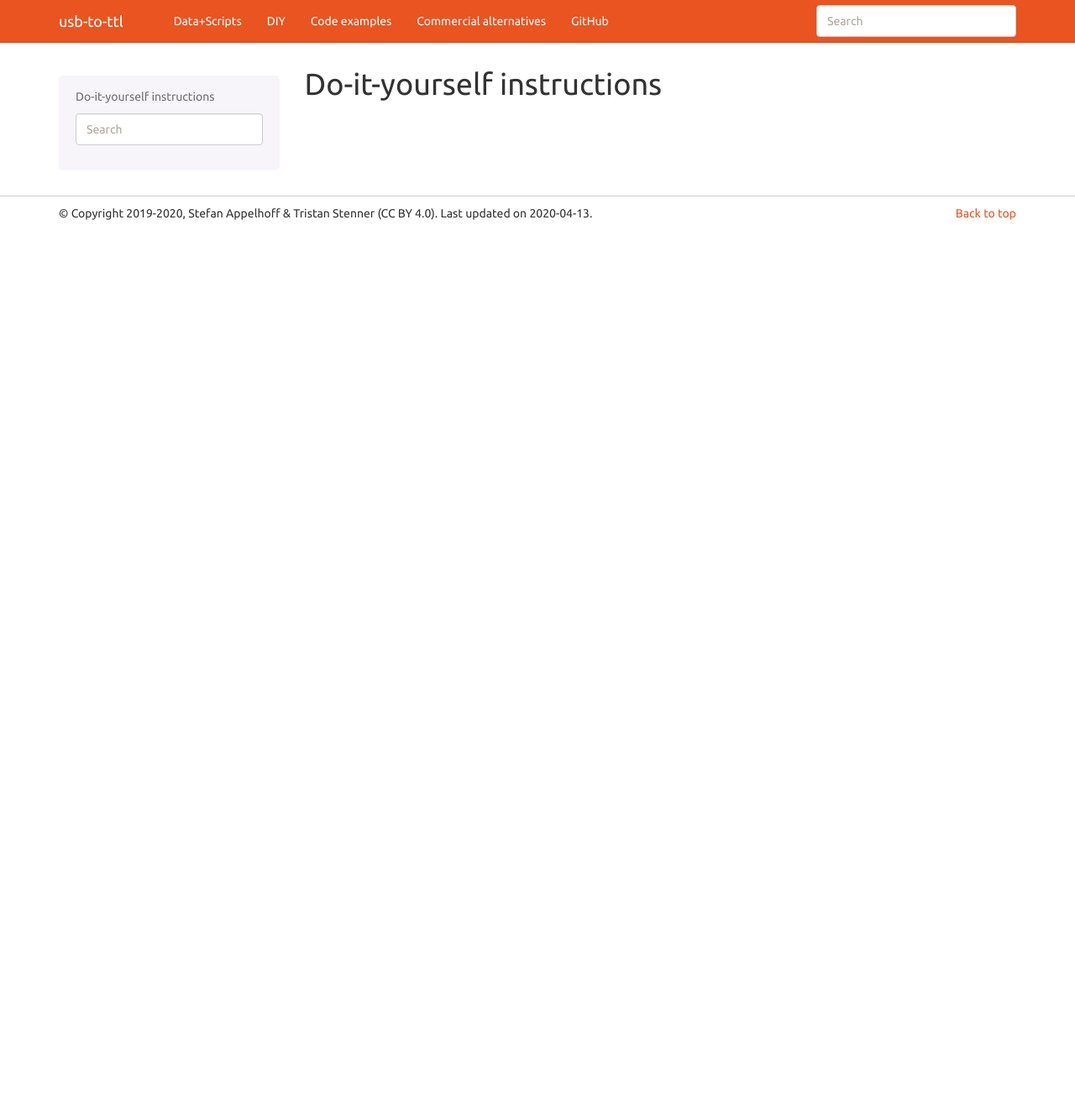
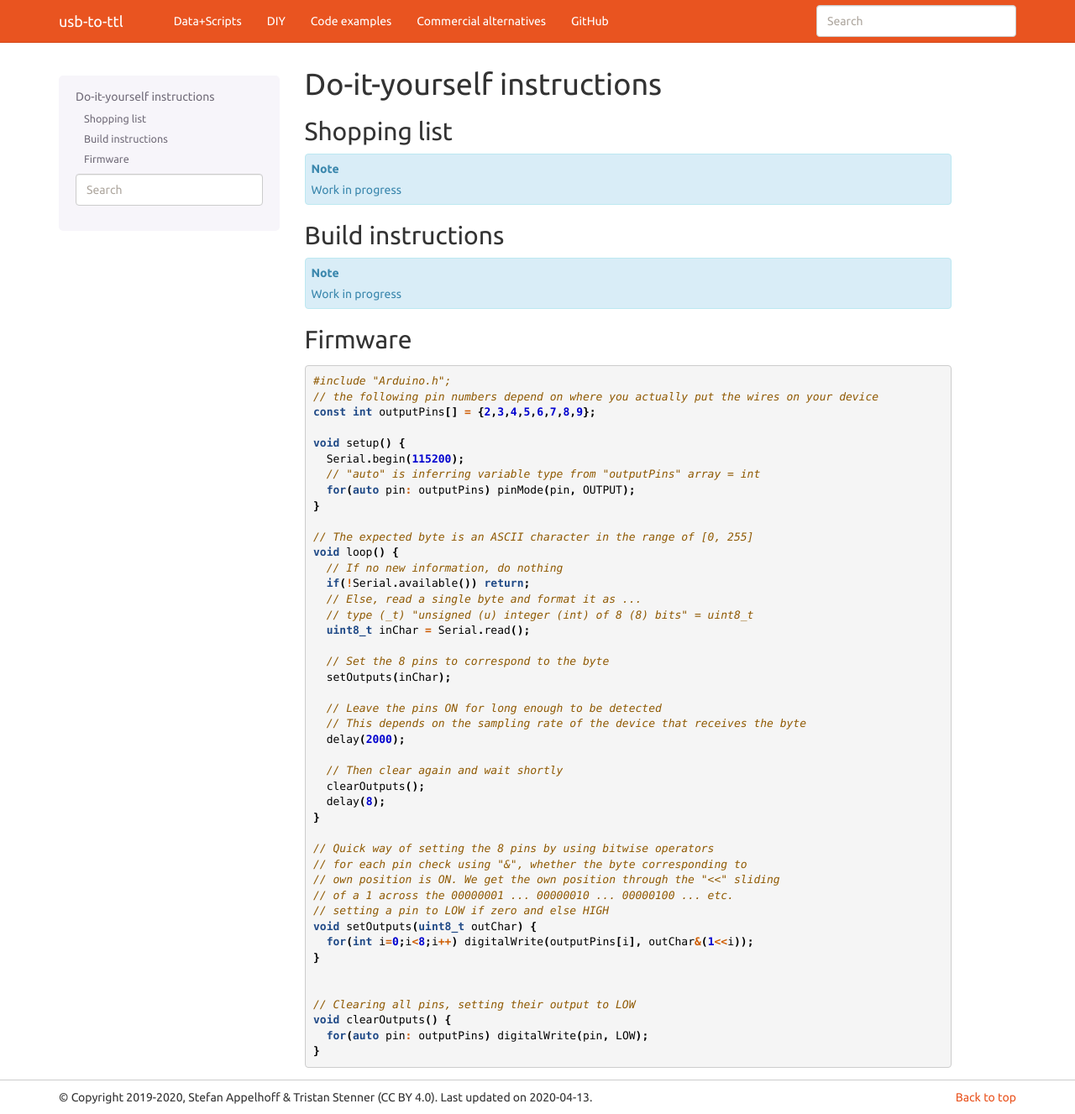
Before and after one commit to sappelhoff/usb-to-ttl, a Sphinx documentation site: the page built from docs/diy-instructions.rst, in a window 1280 px wide and 1327 px high. Shown: the whole window at 84% size. Built offline with Sphinx 7.4.7, drawn with Linux system fonts in a browser that asks for light colours.

Commit message:
add firmware example

```diff
--- a/docs/code-examples.rst
+++ b/docs/code-examples.rst
@@ -66,6 +66,9 @@ Now open up a serial connection and send some information.
    byte_to_send = bytes([1])  # send a "1"
    ser.write(byte_to_send)
 
+   # After measurements are done, close the connection
+   ser.close()
+
 Consider sampling rate of recording device
 ^^^^^^^^^^^^^^^^^^^^^^^^^^^^^^^^^^^^^^^^^^
 
--- a/docs/diy-instructions.rst
+++ b/docs/diy-instructions.rst
@@ -4,3 +4,63 @@
 
 Do-it-yourself instructions
 ===========================
+
+Shopping list
+-------------
+
+.. note:: Work in progress
+
+Build instructions
+------------------
+
+.. note:: Work in progress
+
+Firmware
+--------
+
+.. code-block:: C
+
+   #include "Arduino.h";
+   // the following pin numbers depend on where you actually put the wires on your device
+   const int outputPins[] = {2,3,4,5,6,7,8,9};
+
+   void setup() {
+     Serial.begin(115200);
+     // "auto" is inferring variable type from "outputPins" array = int
+     for(auto pin: outputPins) pinMode(pin, OUTPUT);
+   }
+
+   // The expected byte is an ASCII character in the range of [0, 255]
+   void loop() {
+     // If no new information, do nothing
+     if(!Serial.available()) return;
+     // Else, read a single byte and format it as ...
+     // type (_t) "unsigned (u) integer (int) of 8 (8) bits" = uint8_t
+     uint8_t inChar = Serial.read();
+
+     // Set the 8 pins to correspond to the byte
+     setOutputs(inChar);
+
+     // Leave the pins ON for long enough to be detected
+     // This depends on the sampling rate of the device that receives the byte
+     delay(2000);
+
+     // Then clear again and wait shortly
+     clearOutputs();
+     delay(8);
+   }
+
+   // Quick way of setting the 8 pins by using bitwise operators
+   // for each pin check using "&", whether the byte corresponding to
+   // own position is ON. We get the own position through the "<<" sliding
+   // of a 1 across the 00000001 ... 00000010 ... 00000100 ... etc.
+   // setting a pin to LOW if zero and else HIGH
+   void setOutputs(uint8_t outChar) {
+     for(int i=0;i<8;i++) digitalWrite(outputPins[i], outChar&(1<<i));
+   }
+
+
+   // Clearing all pins, setting their output to LOW
+   void clearOutputs() {
+     for(auto pin: outputPins) digitalWrite(pin, LOW);
+   }
```
Also changed, not shown: other parts of docs/code-examples.rst (+1 -0 lines).
